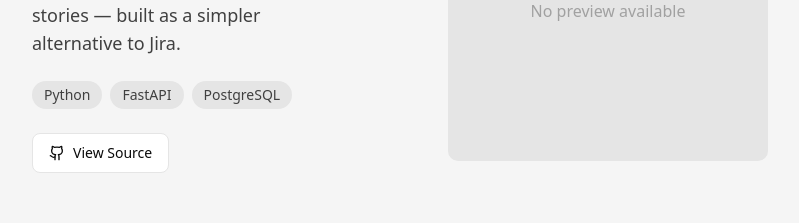
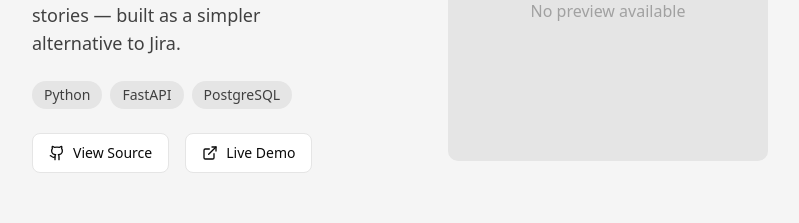
Before and after one commit to im23b-terenzianie/portfolio, a Next.js app: page / in a window 1280 px wide. Shown: the part 2246-2469 px from the top of the page, without its empty margins (240-1039 px from the left). Built offline with nearby package versions, Linux system fonts and the light colour scheme.

Commit message:
Added LiveUrl

```diff
--- a/components/projects.tsx
+++ b/components/projects.tsx
@@ -21,6 +21,7 @@ const projects: Project[] = [
     description: "A lightweight Scrum tool for managing boards, sprints, and user stories — built as a simpler alternative to Jira.",
     technologies: ["Python", "FastAPI", "PostgreSQL"],
     githubUrl: "https://github.com/im23b-terenzianie/scrum_planer",
+    liveUrl: "https://scrumify.site",
     status: "in-progress",
   },
   {
```
